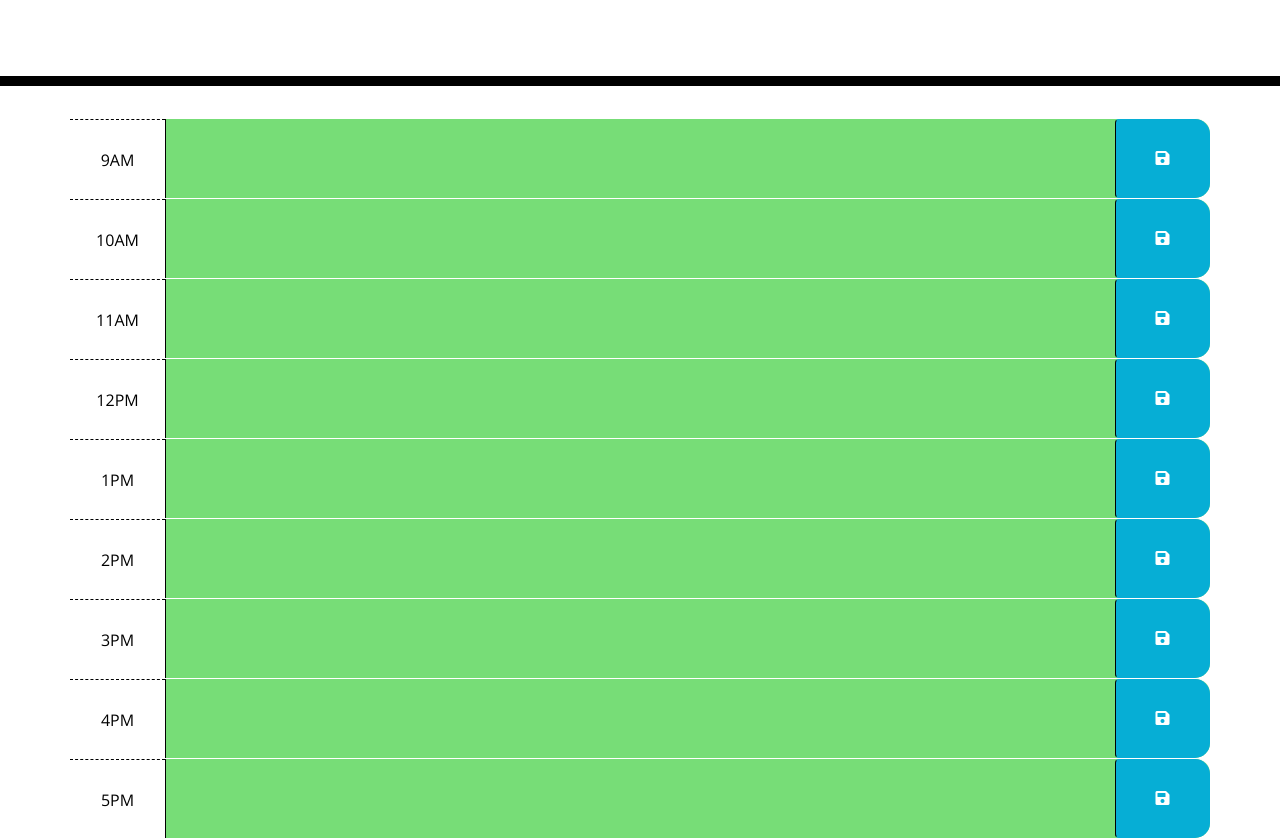
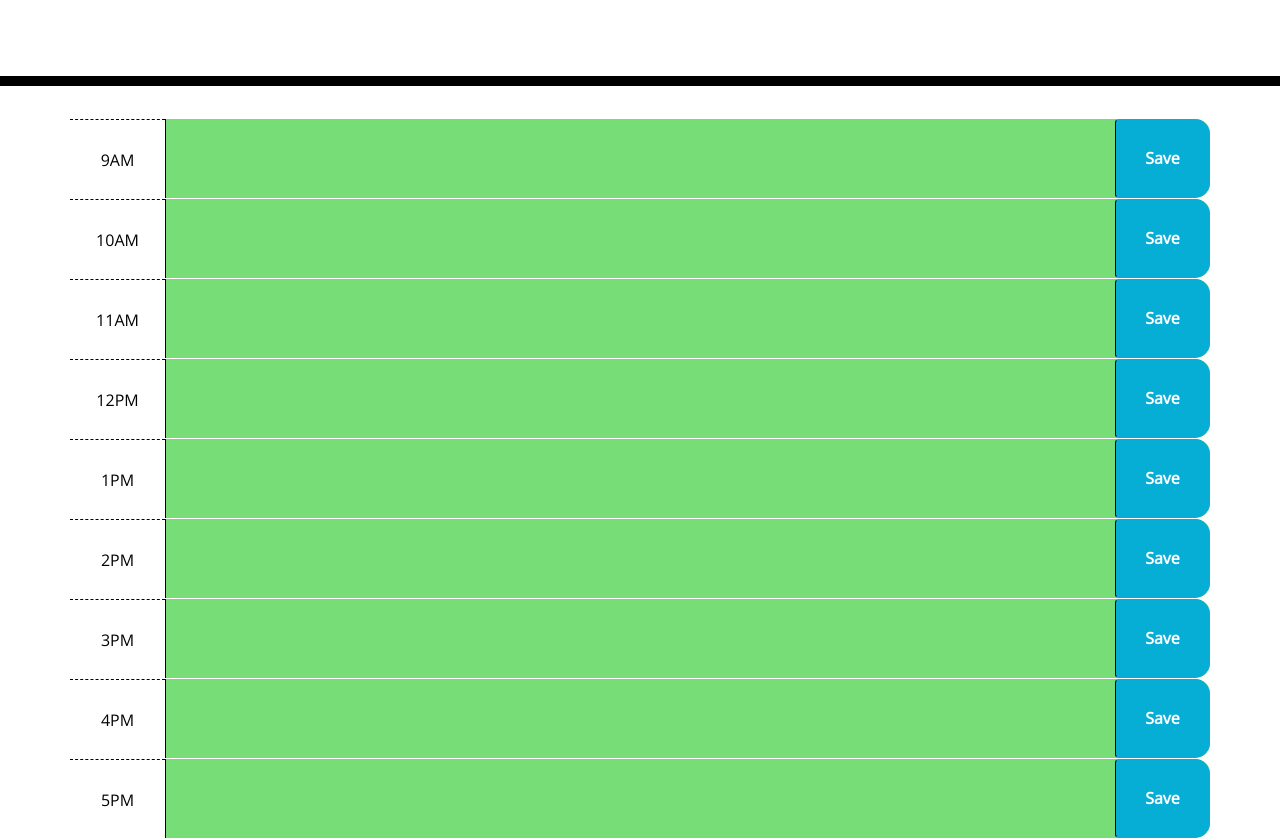
Before and after one commit to jep1220/WorkPlanner, a plain HTML site: page index.html in a window 1280 px wide. Shown: the part 305-1143 px from the top of the page. Drawn offline with nearby package versions, Linux system fonts and the light colour scheme.

Commit message:
add save button

```diff
--- a/index.html
+++ b/index.html
@@ -41,7 +41,7 @@
         </div>
         <textarea class="col-md-10 description">
         </textarea>
-        <button class="btn saveBtn col-md-1"><i class="fas fa-save"></i></button>
+        <button class="btn saveBtn col-md-1"><strong>Save</strong></button>
       </div>
 
 
@@ -52,7 +52,7 @@
         </div>
         <textarea class="col-md-10 description">
         </textarea>
-        <button class="btn saveBtn col-md-1"><i class="fas fa-save"></i></button>
+        <button class="btn saveBtn col-md-1"><strong>Save</strong></button>
       </div>
 
        <!--11am time block -->
@@ -62,7 +62,7 @@
         </div>
         <textarea class="col-md-10 description">
         </textarea>
-        <button class="btn saveBtn col-md-1"><i class="fas fa-save"></i></button>
+        <button class="btn saveBtn col-md-1"><strong>Save</strong></button>
       </div>
 
        <!--12pm time block -->
@@ -72,7 +72,7 @@
         </div>
         <textarea class="col-md-10 description">
         </textarea>
-        <button class="btn saveBtn col-md-1"><i class="fas fa-save"></i></button>
+        <button class="btn saveBtn col-md-1"><strong>Save</strong></button>
       </div>
 
        <!--1pm time block -->
@@ -82,7 +82,7 @@
         </div>
         <textarea class="col-md-10 description">
         </textarea>
-        <button class="btn saveBtn col-md-1"><i class="fas fa-save"></i></button>
+        <button class="btn saveBtn col-md-1"><strong>Save</strong></button>
       </div>
 
        <!--2pm time block -->
@@ -92,7 +92,7 @@
         </div>
         <textarea class="col-md-10 description">
         </textarea>
-        <button class="btn saveBtn col-md-1"><i class="fas fa-save"></i></button>
+        <button class="btn saveBtn col-md-1"><strong>Save</strong></button>
       </div>
 
        <!--3pm time block -->
@@ -102,7 +102,7 @@
         </div>
         <textarea class="col-md-10 description">
         </textarea>
-        <button class="btn saveBtn col-md-1"><i class="fas fa-save"></i></button>
+        <button class="btn saveBtn col-md-1"><strong>Save</strong></button>
       </div>
 
        <!--4pm time block -->
@@ -112,7 +112,7 @@
         </div>
         <textarea class="col-md-10 description">
         </textarea>
-        <button class="btn saveBtn col-md-1"><i class="fas fa-save"></i></button>
+        <button class="btn saveBtn col-md-1"><strong>Save</strong></button>
       </div>
 
        <!--5pm time block -->
@@ -122,7 +122,7 @@
         </div>
         <textarea class="col-md-10 description">
         </textarea>
-        <button class="btn saveBtn col-md-1"><i class="fas fa-save"></i></button>
+        <button class="btn saveBtn col-md-1"><strong>Save</strong></button>
       </div>
 
 
--- a/script.js
+++ b/script.js
@@ -1,13 +1,32 @@
 $(document).ready(function() {
-  // listen for save button clicks
+
+
+  // jumbotron current date
+  $("#currentDay").text(moment().format("dddd, MMMM Do"));
+
+
+
+  // save button click
   $(".saveBtn").on("click", function() {
-    // get nearby values
+
     var value = $(this).siblings(".description").val();
     var time = $(this).parent().attr("id");
 
-    // save in localStorage
+    // save action
     localStorage.setItem(time, value);
   });
+
+   // get saved data
+   $("#9AM .description").val(localStorage.getItem("9AM"));
+   $("#10AM .description").val(localStorage.getItem("10AM"));
+   $("#11AM .description").val(localStorage.getItem("11AM"));
+   $("#12PM .description").val(localStorage.getItem("12PM"));
+   $("#1PM .description").val(localStorage.getItem("1PM"));
+   $("#2PM .description").val(localStorage.getItem("2PM"));
+   $("#3PM .description").val(localStorage.getItem("3PM"));
+   $("#4PM .description").val(localStorage.getItem("4PM"));
+   $("#5PM .description").val(localStorage.getItem("5PM"));
+
 
   function hourUpdater() {
     // get current number of hours
@@ -17,7 +36,6 @@ $(document).ready(function() {
     $(".time-block").each(function() {
       var blockHour = parseInt($(this).attr("id").split("-")[1]);
 
-      // check if we've moved past this time
       if (blockHour < currentHour) {
         $(this).addClass("past");
       }
@@ -34,21 +52,8 @@ $(document).ready(function() {
   }
 
   hourUpdater();
+  var interval = setInterval(hourUpdater, 2000);
 
-  // set up interval to check if current time needs to be updated
-  var interval = setInterval(hourUpdater, 15000);
 
-  // load any saved data from localStorage
-  $("#9AM .description").val(localStorage.getItem("9AM"));
-  $("#10AM .description").val(localStorage.getItem("10AM"));
-  $("#11AM .description").val(localStorage.getItem("11AM"));
-  $("#12PM .description").val(localStorage.getItem("12PM"));
-  $("#1PM .description").val(localStorage.getItem("1PM"));
-  $("#2PM .description").val(localStorage.getItem("2PM"));
-  $("#3PM .description").val(localStorage.getItem("3PM"));
-  $("#4PM .description").val(localStorage.getItem("4PM"));
-  $("#5PM .description").val(localStorage.getItem("5PM"));
 
-  // display current day on page
-  $("#currentDay").text(moment().format("dddd, MMMM Do"));
 });
```
